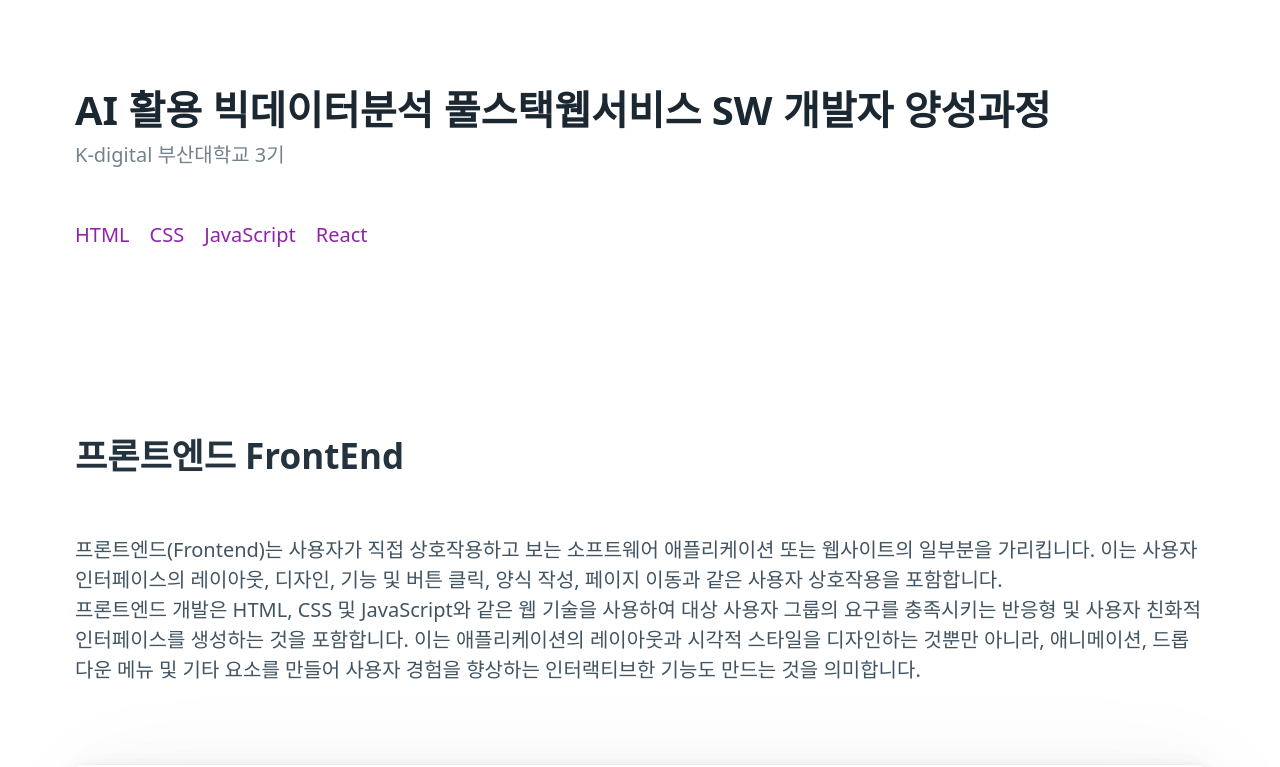
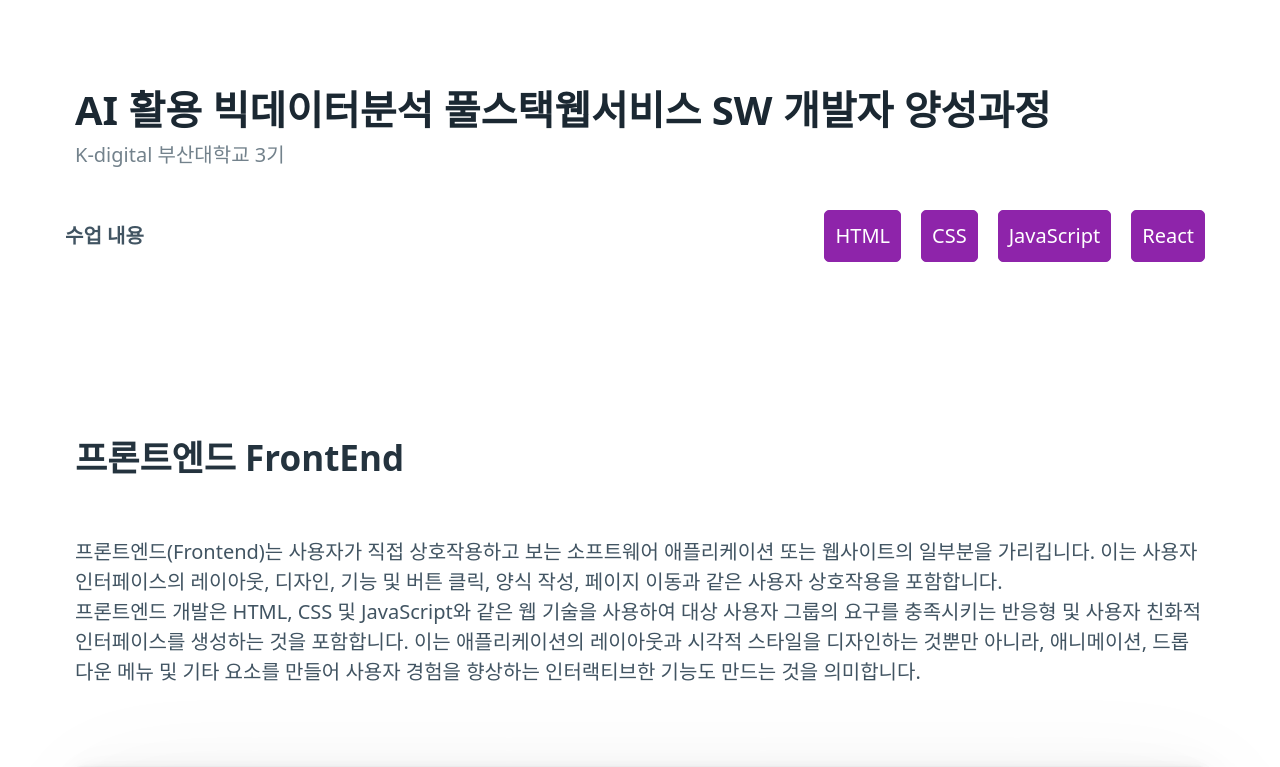
Before and after one commit to fabbitox/html, a plain HTML site: page 04/04.html in a window 1280 px wide. Shown: the top 767 px of the page. Drawn offline with nearby package versions, Linux system fonts and the light colour scheme.

Commit message:
role button

```diff
--- a/04/04.html
+++ b/04/04.html
@@ -17,11 +17,12 @@
             <h2>K-digital 부산대학교 3기</h2>
         </hgroup>
         <nav>
+            <ul><strong>수업 내용</strong></ul>
             <ul>
-                <li><a href="#html">HTML</a></li>
-                <li><a href="#css">CSS</a></li>
-                <li><a href="#js">JavaScript</a></li>
-                <li><a href="#react">React</a></li>
+                <li><a href="#html" role="button">HTML</a></li>
+                <li><a href="#css" role="button">CSS</a></li>
+                <li><a href="#js" role="button">JavaScript</a></li>
+                <li><a href="#react" role="button">React</a></li>
             </ul>
         </nav>
     </header>
```
